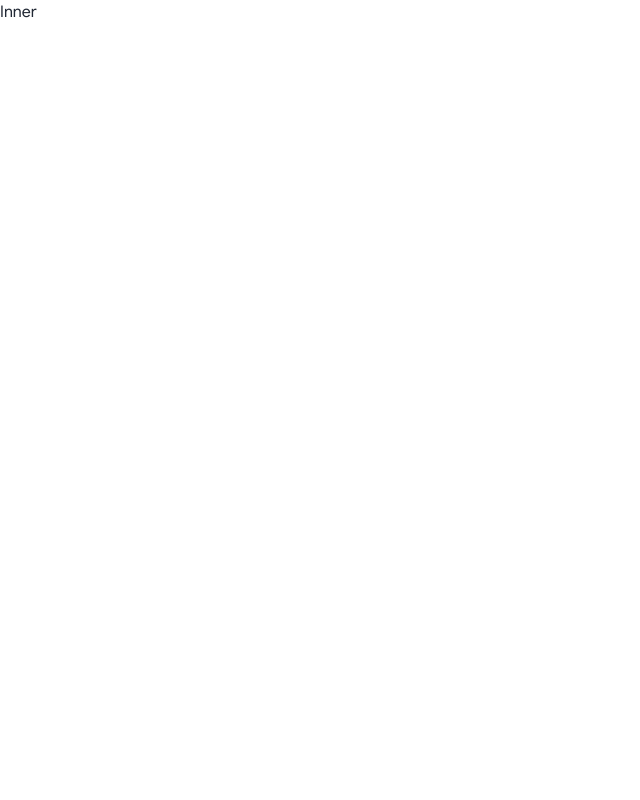
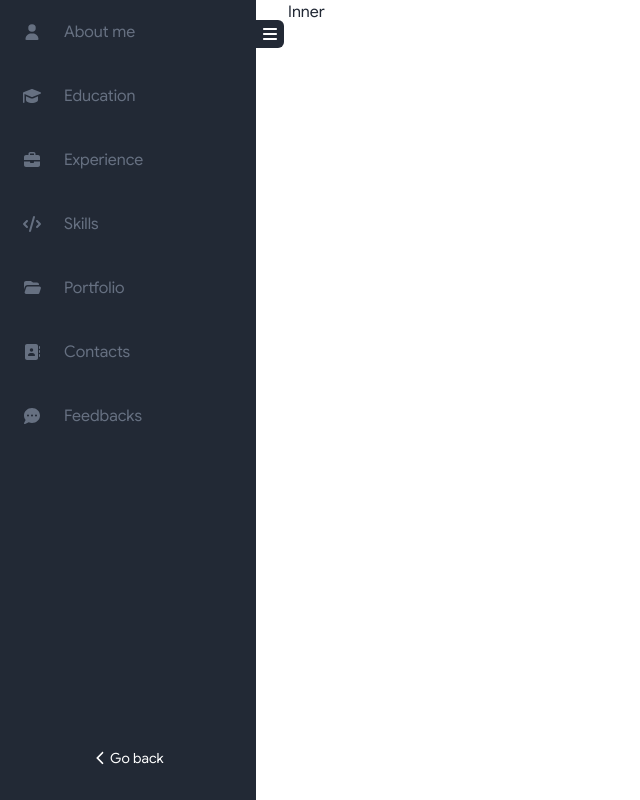
Before and after one commit to cxvxcxv/epam-cv, a React (Vite) app: page /inner in a window 1280 px wide. Shown: the whole page, without its empty margins (0-640 px from the left). Built offline with nearby package versions, Linux system fonts and the light colour scheme.

Commit message:
feat: implement sidebar & navigation

```diff
--- a/src/App.tsx
+++ b/src/App.tsx
@@ -1,4 +1,5 @@
 import { BrowserRouter, Route, Routes } from 'react-router';
+import { InnerLayout } from './layouts/InnerLayout';
 import { Home } from './pages/Home';
 import { Inner } from './pages/Inner';
 
@@ -6,18 +7,11 @@ export const App = () => {
   return (
     <BrowserRouter>
       <Routes>
-				<Route
-					path='/'
-					element={<Home />}
-				/>
-				<Route
-					path='/inner'
-					element={<Inner />}
-				/>
-				<Route
-					path='*'
-					element={<Home />}
-				/>
+        <Route path="/" element={<Home />} />
+        <Route element={<InnerLayout />}>
+          <Route path="/inner" element={<Inner />} />
+        </Route>
+        <Route path="*" element={<Home />} />
       </Routes>
     </BrowserRouter>
   );
--- a/src/assets/styles/index.css
+++ b/src/assets/styles/index.css
@@ -54,4 +54,7 @@
   body {
     @apply bg-background text-foreground font-sans;
   }
+  button {
+    @apply cursor-pointer;
   }
+}
--- /dev/null
+++ b/src/components/Sidebar.tsx
@@ -0,0 +1,102 @@
+import { NAVIGATION_TABS } from '@/constants/navigation.constants';
+import { cn } from '@/utils/cn';
+import { faBars, faChevronLeft } from '@fortawesome/free-solid-svg-icons';
+import { FontAwesomeIcon } from '@fortawesome/react-fontawesome';
+import { useEffect, useState } from 'react';
+import { Link } from 'react-router';
+
+export const Sidebar = () => {
+  const [isOpen, setIsOpen] = useState(true);
+
+  const [activeSection, setActiveSection] = useState('');
+
+  useEffect(() => {
+    const observers = NAVIGATION_TABS.map(tab => {
+      const el = document.getElementById(tab.sectionId);
+      if (!el) return null;
+
+      const observer = new IntersectionObserver(
+        ([entry]) => {
+          if (entry.isIntersecting) {
+            setActiveSection(tab.sectionId);
+          }
+        },
+        { rootMargin: '-30% 0px -60% 0px' },
+      );
+
+      observer.observe(el);
+      return { observer, el };
+    });
+
+    return () => {
+      observers.forEach(obs => obs?.observer.unobserve(obs.el));
+    };
+  }, []);
+
+  return (
+    <aside
+      className={cn(
+        'bg-foreground text-background sticky top-0 left-0 h-screen transition-all',
+        isOpen ? 'w-20 translate-x-0 lg:w-64' : 'w-0 -translate-x-full lg:w-20',
+        'lg:translate-x-0',
+      )}
+    >
+      <div className="flex h-full flex-col overflow-hidden">
+        {NAVIGATION_TABS.map(tab => {
+          const isActive = activeSection === tab.sectionId;
+
+          return (
+            <a
+              key={tab.sectionId}
+              href={`#${tab.sectionId}`}
+              onClick={() => setActiveSection(tab.sectionId)}
+              className={cn(
+                'flex items-center justify-center gap-5 p-5 whitespace-nowrap transition-colors',
+                'text-dimmed hover:text-primary',
+                isActive && 'text-primary font-medium',
+                isOpen ? 'lg:justify-start' : '',
+              )}
+            >
+              <div className="flex h-6 w-6 shrink-0 items-center justify-center">
+                <FontAwesomeIcon icon={tab.icon} />
+              </div>
+
+              <span
+                className={cn(
+                  'hidden transition-all',
+                  isOpen
+                    ? 'lg:block lg:opacity-100'
+                    : 'lg:max-w-0 lg:opacity-0',
+                )}
+              >
+                {tab.name}
+              </span>
+            </a>
+          );
+        })}
+
+        <Link
+          to="/"
+          className="bg-primary mx-auto mt-auto mb-5 flex items-center rounded-md p-5 py-3 text-sm whitespace-nowrap lg:bg-transparent"
+        >
+          <FontAwesomeIcon icon={faChevronLeft} />
+          <span
+            className={cn(
+              'hidden overflow-hidden transition-all',
+              isOpen ? 'lg:block lg:opacity-100' : 'lg:max-w-0 lg:opacity-0',
+            )}
+          >
+            Go back
+          </span>
+        </Link>
+      </div>
+
+      <button
+        className="bg-foreground text-background absolute top-5 -right-7 flex h-7 w-7 items-center justify-center rounded-r-md"
+        onClick={() => setIsOpen(!isOpen)}
+      >
+        <FontAwesomeIcon icon={faBars} />
+      </button>
+    </aside>
+  );
+};
--- /dev/null
+++ b/src/constants/navigation.constants.ts
@@ -0,0 +1,34 @@
+import type { NavigationTab } from '@/types/navigation.types';
+import {
+  faAddressBook,
+  faBriefcase,
+  faCode,
+  faCommentDots,
+  faFolderOpen,
+  faGraduationCap,
+  faUser,
+} from '@fortawesome/free-solid-svg-icons';
+
+export const APP_SECTIONS = {
+  ABOUT: 'about',
+  EDUCATION: 'education',
+  EXPERIENCE: 'experience',
+  SKILLS: 'skills',
+  PORTFOLIO: 'portfolio',
+  CONTACTS: 'contacts',
+  FEEDBACKS: 'feedbacks',
+} as const;
+
+export const NAVIGATION_TABS: NavigationTab[] = [
+  { name: 'About me', icon: faUser, sectionId: APP_SECTIONS.ABOUT },
+  {
+    name: 'Education',
+    icon: faGraduationCap,
+    sectionId: APP_SECTIONS.EDUCATION,
+  },
+  { name: 'Experience', icon: faBriefcase, sectionId: APP_SECTIONS.EXPERIENCE },
+  { name: 'Skills', icon: faCode, sectionId: APP_SECTIONS.SKILLS },
+  { name: 'Portfolio', icon: faFolderOpen, sectionId: APP_SECTIONS.PORTFOLIO },
+  { name: 'Contacts', icon: faAddressBook, sectionId: APP_SECTIONS.CONTACTS },
+  { name: 'Feedbacks', icon: faCommentDots, sectionId: APP_SECTIONS.FEEDBACKS },
+];
--- /dev/null
+++ b/src/layouts/InnerLayout.tsx
@@ -0,0 +1,13 @@
+import { Sidebar } from '@/components/Sidebar';
+import { Outlet } from 'react-router';
+
+export const InnerLayout = () => {
+  return (
+    <div className="flex min-h-screen">
+      <Sidebar />
+      <main className="flex-1 px-8">
+        <Outlet />
+      </main>
+    </div>
+  );
+};
--- a/src/pages/Inner.tsx
+++ b/src/pages/Inner.tsx
@@ -1,3 +1,3 @@
 export const Inner = () => {
-	return <div>Inner</div>;
+  return <div>Inner</div>;
 };
--- /dev/null
+++ b/src/utils/cn.ts
@@ -0,0 +1,6 @@
+import { clsx, type ClassValue } from 'clsx';
+import { twMerge } from 'tailwind-merge';
+
+export function cn(...inputs: ClassValue[]) {
+	return twMerge(clsx(inputs));
+}
```
Also changed, not shown: src/types/navigation.types.ts (added, +10 -0 lines), 1 other file (tests, documents, lock files or other folders). Lines whose indentation alone changed are shown as unchanged.
